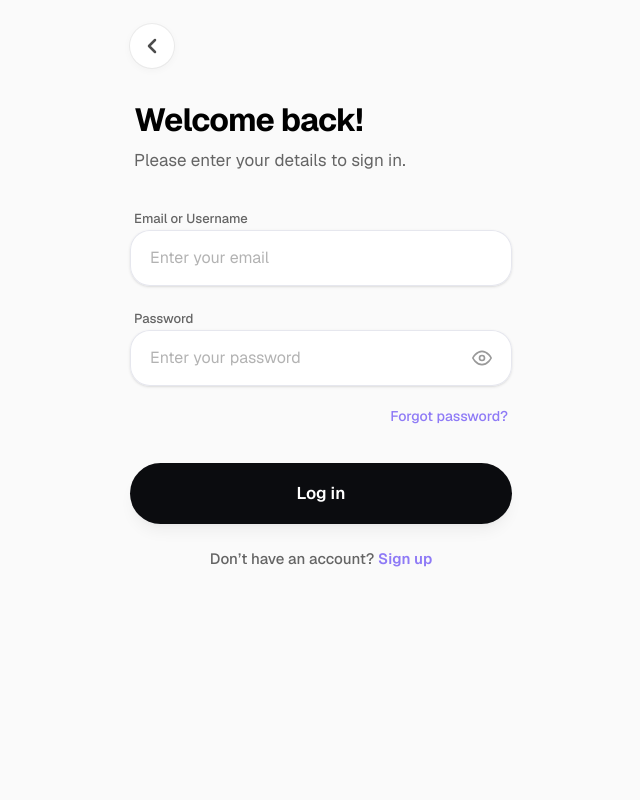
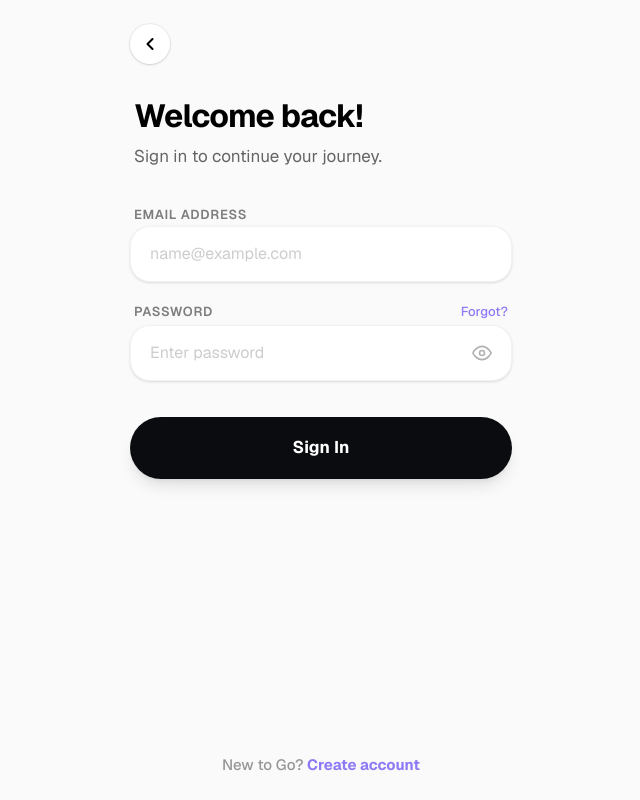
Before and after one commit to RadaHidos/GoApp, a Next.js app: page /auth/login in a window 1280 px wide. Shown: the whole page, without its empty margins (319-959 px from the left). Built offline with nearby package versions, Linux system fonts and the light colour scheme.

Commit message:
LOGIN DESIGN - small design changes on login page

```diff
--- a/app/auth/login/page.tsx
+++ b/app/auth/login/page.tsx
@@ -2,7 +2,7 @@
 
 import { useState } from "react";
 import { useRouter } from "next/navigation";
-import { motion } from "framer-motion";
+import { motion, AnimatePresence } from "framer-motion";
 
 const easeOut = [0.22, 1, 0.36, 1] as const;
 
@@ -13,6 +13,7 @@ export default function LoginPage() {
   const [showPassword, setShowPassword] = useState(false);
   const [error, setError] = useState("");
   const [isLoading, setIsLoading] = useState(false);
+  const [isSuccess, setIsSuccess] = useState(false);
 
   const handleBack = () => {
     router.back();
@@ -29,41 +30,38 @@ export default function LoginPage() {
 
     setIsLoading(true);
 
-    // Mock network delay (optional, feels more real)
-    await new Promise((resolve) => setTimeout(resolve, 800));
+    // Mock network delay
+    await new Promise((resolve) => setTimeout(resolve, 1200));
 
     setIsLoading(false);
-    router.push("/home"); // Mock success route
+    setIsSuccess(true);
+
+    // Feedback: Let user see success before redirecting
+    setTimeout(() => {
+      router.push("/home");
+    }, 800);
   };
 
   return (
     <main className="min-h-screen w-full bg-[#FAFAFA] text-[#1D1D1F]">
       <div className="mx-auto flex min-h-screen w-full max-w-[430px] flex-col px-6 py-6 font-sans">
-        {/* Back Button */}
-        <motion.button
+        {/* Navigation - Consistency with Quiz pages */}
+        <motion.div
           initial={{ opacity: 0, x: -10 }}
           animate={{ opacity: 1, x: 0 }}
           transition={{ duration: 0.4, ease: easeOut }}
+          className="mb-8"
+        >
+          <button
             onClick={handleBack}
-          className="group mb-8 flex h-11 w-11 items-center justify-center rounded-full bg-white shadow-[0_2px_8px_rgba(0,0,0,0.04)] ring-1 ring-black/5 transition-all active:scale-95"
+            className="flex h-10 w-10 items-center justify-center rounded-full bg-white text-black shadow-sm ring-1 ring-black/5 transition-transform active:scale-95"
             aria-label="Go back"
           >
-          <svg
-            width="24"
-            height="24"
-            viewBox="0 0 24 24"
-            fill="none"
-            stroke="currentColor"
-            strokeWidth="2.5"
-            strokeLinecap="round"
-            strokeLinejoin="round"
-            className="text-black/70 transition-colors group-hover:text-black"
-          >
-            <path d="M15 18L9 12L15 6" />
-          </svg>
-        </motion.button>
+            <ArrowLeftIcon />
+          </button>
+        </motion.div>
 
-        {/* Header */}
+        {/* Header - Hierarchy & Visual Weight */}
         <motion.div
           initial={{ opacity: 0, y: 10 }}
           animate={{ opacity: 1, y: 0 }}
@@ -74,137 +72,128 @@ export default function LoginPage() {
             Welcome back!
           </h1>
           <p className="text-[17px] text-black/60">
-            Please enter your details to sign in.
+            Sign in to continue your journey.
           </p>
         </motion.div>
 
-        {/* Form */}
+        {/* Form - Error Prevention & Recovery */}
         <form onSubmit={handleSubmit} className="flex flex-col gap-5">
-          {/* Email Input */}
           <motion.div
             initial={{ opacity: 0, y: 10 }}
             animate={{ opacity: 1, y: 0 }}
             transition={{ duration: 0.5, delay: 0.2, ease: easeOut }}
             className="space-y-1"
           >
-            <label
-              htmlFor="email"
-              className="ml-1 text-[13px] font-medium text-black/60"
-            >
-              Email or Username
+            <label htmlFor="email" className="ml-1 text-[13px] font-semibold text-black/50 uppercase tracking-wider">
+              Email Address
             </label>
             <input
               id="email"
-              type="text" // 'text' allows username or email
+              type="email"
+              required
               value={email}
               onChange={(e) => setEmail(e.target.value)}
-              className="w-full rounded-[20px] border-0 bg-white px-5 py-4 text-[16px] text-black shadow-sm ring-1 ring-inset ring-[#E6E7EE] transition-all placeholder:text-black/30 focus:ring-2 focus:ring-[#8E7AF6] focus:outline-none"
-              placeholder="Enter your email"
+              className="w-full rounded-[20px] border-0 bg-white px-5 py-4 text-[16px] text-black shadow-sm ring-1 ring-inset ring-black/5 transition-all placeholder:text-black/20 focus:ring-2 focus:ring-[#8E7AF6] focus:outline-none"
+              placeholder="name@example.com"
             />
           </motion.div>
 
-          {/* Password Input */}
           <motion.div
             initial={{ opacity: 0, y: 10 }}
             animate={{ opacity: 1, y: 0 }}
             transition={{ duration: 0.5, delay: 0.3, ease: easeOut }}
             className="space-y-1"
           >
-            <label
-              htmlFor="password"
-              className="ml-1 text-[13px] font-medium text-black/60"
-            >
+            <div className="flex justify-between items-center px-1">
+              <label htmlFor="password" className="text-[13px] font-semibold text-black/50 uppercase tracking-wider">
                 Password
               </label>
+              <button
+                type="button"
+                onClick={() => router.push("/auth/forgot")}
+                className="text-[13px] font-medium text-[#8E7AF6] hover:opacity-80"
+              >
+                Forgot?
+              </button>
+            </div>
             <div className="relative">
               <input
                 id="password"
                 type={showPassword ? "text" : "password"}
                 value={password}
                 onChange={(e) => setPassword(e.target.value)}
-                className="w-full rounded-[20px] border-0 bg-white px-5 py-4 pr-12 text-[16px] text-black shadow-sm ring-1 ring-inset ring-[#E6E7EE] transition-all placeholder:text-black/30 focus:ring-2 focus:ring-[#8E7AF6] focus:outline-none"
-                placeholder="Enter your password"
+                className="w-full rounded-[20px] border-0 bg-white px-5 py-4 pr-12 text-[16px] text-black shadow-sm ring-1 ring-inset ring-black/5 transition-all placeholder:text-black/20 focus:ring-2 focus:ring-[#8E7AF6] focus:outline-none"
+                placeholder="Enter password"
               />
               <button
                 type="button"
                 onClick={() => setShowPassword(!showPassword)}
-                className="absolute right-4 top-1/2 -translate-y-1/2 p-1 text-black/40 transition-colors hover:text-black/70"
+                className="absolute right-4 top-1/2 -translate-y-1/2 p-1 text-black/30 transition-colors hover:text-black/70"
                 aria-label={showPassword ? "Hide password" : "Show password"}
               >
-                {showPassword ? (
-                  <EyeOffIcon className="h-5 w-5" />
-                ) : (
-                  <EyeIcon className="h-5 w-5" />
-                )}
+                {showPassword ? <EyeOffIcon /> : <EyeIcon />}
               </button>
             </div>
           </motion.div>
 
-          {/* Forgot Password Link */}
-          <motion.div
-            initial={{ opacity: 0 }}
-            animate={{ opacity: 1 }}
-            transition={{ duration: 0.5, delay: 0.4 }}
-            className="flex justify-end px-1"
-          >
-            <button
-              type="button"
-              onClick={() => router.push("/auth/forgot")}
-              className="text-[14px] font-medium text-[#8E7AF6] transition-opacity hover:opacity-80"
-            >
-              Forgot password?
-            </button>
-          </motion.div>
-
-          {/* Error Message */}
+          <AnimatePresence>
             {error && (
               <motion.p
-              initial={{ opacity: 0, height: 0 }}
-              animate={{ opacity: 1, height: "auto" }}
-              className="text-center text-[14px] font-medium text-red-500"
+                initial={{ opacity: 0, y: -10 }}
+                animate={{ opacity: 1, y: 0 }}
+                exit={{ opacity: 0 }}
+                className="text-center text-[14px] font-medium text-red-500 bg-red-50 py-2 rounded-lg"
               >
                 {error}
               </motion.p>
             )}
+          </AnimatePresence>
 
-          {/* Submit Button */}
+          {/* Submit - Feedback & Visibility of System Status */}
           <motion.button
             type="submit"
-            disabled={isLoading}
+            disabled={isLoading || isSuccess}
             initial={{ opacity: 0, y: 10 }}
             animate={{ opacity: 1, y: 0 }}
             transition={{ duration: 0.5, delay: 0.5, ease: easeOut }}
             whileHover={{ scale: 1.01 }}
             whileTap={{ scale: 0.98 }}
-            className={`mt-4 w-full rounded-full bg-[#0B0C0F] py-[18px] text-[17px] font-semibold text-white shadow-lg shadow-black/5 transition-all
-              ${isLoading ? "cursor-not-allowed opacity-80" : "hover:bg-black/90"}
+            className={`mt-4 w-full rounded-full py-[18px] text-[17px] font-bold text-white shadow-lg transition-all duration-300
+              ${isSuccess ? "bg-green-500 shadow-green-200" : "bg-[#0B0C0F] shadow-black/10 hover:bg-black"}
+              ${isLoading ? "opacity-90 cursor-wait" : ""}
             `}
           >
             {isLoading ? (
               <span className="flex items-center justify-center gap-2">
                 <Spinner className="h-5 w-5 animate-spin" />
-                Logging in...
+                Signing in...
+              </span>
+            ) : isSuccess ? (
+              <span className="flex items-center justify-center gap-2">
+                <CheckIcon className="h-5 w-5" />
+                Success
               </span>
             ) : (
-              "Log in"
+              "Sign In"
             )}
           </motion.button>
         </form>
 
-        {/* Footer Link */}
+        <div className="flex-1" />
+
         <motion.div
           initial={{ opacity: 0 }}
           animate={{ opacity: 1 }}
           transition={{ duration: 0.5, delay: 0.6 }}
-          className="mt-6 text-center text-[15px] font-medium text-black/60"
+          className="mt-6 text-center text-[15px] font-medium text-black/40"
         >
-          Don’t have an account?{" "}
+          New to Go?{" "}
           <button
             type="button"
             onClick={() => router.push("/auth")}
-            className="font-semibold text-[#8E7AF6] transition-opacity hover:opacity-80"
+            className="font-bold text-[#8E7AF6] hover:underline underline-offset-4"
           >
-            Sign up
+            Create account
           </button>
         </motion.div>
       </div>
@@ -213,35 +202,25 @@ export default function LoginPage() {
 }
 
 // --- Icons ---
-
-function EyeIcon({ className }: { className?: string }) {
+function ArrowLeftIcon() {
   return (
-    <svg
-      className={className}
-      viewBox="0 0 24 24"
-      fill="none"
-      stroke="currentColor"
-      strokeWidth="2"
-      strokeLinecap="round"
-      strokeLinejoin="round"
-    >
-      <path d="M1 12s4-8 11-8 11 8 11 8-4 8-11 8-11-8-11-8z" />
-      <circle cx="12" cy="12" r="3" />
+    <svg width="20" height="20" viewBox="0 0 24 24" fill="none" stroke="currentColor" strokeWidth="2.5" strokeLinecap="round" strokeLinejoin="round">
+      <path d="M15 18L9 12L15 6" />
     </svg>
   );
 }
 
-function EyeOffIcon({ className }: { className?: string }) {
+function EyeIcon() {
   return (
-    <svg
-      className={className}
-      viewBox="0 0 24 24"
-      fill="none"
-      stroke="currentColor"
-      strokeWidth="2"
-      strokeLinecap="round"
-      strokeLinejoin="round"
-    >
+    <svg className="h-5 w-5" viewBox="0 0 24 24" fill="none" stroke="currentColor" strokeWidth="2" strokeLinecap="round" strokeLinejoin="round">
+      <path d="M1 12s4-8 11-8 11 8 11 8-4 8-11 8-11-8-11-8z" /><circle cx="12" cy="12" r="3" />
+    </svg>
+  );
+}
+
+function EyeOffIcon() {
+  return (
+    <svg className="h-5 w-5" viewBox="0 0 24 24" fill="none" stroke="currentColor" strokeWidth="2" strokeLinecap="round" strokeLinejoin="round">
       <path d="M17.94 17.94A10.07 10.07 0 0 1 12 20c-7 0-11-8-11-8a18.45 18.45 0 0 1 5.06-5.94M9.9 4.24A9.12 9.12 0 0 1 12 4c7 0 11 8 11 8a18.5 18.5 0 0 1-2.16 3.19m-6.72-1.07-2.3 2.3" />
       <line x1="1" y1="1" x2="23" y2="23" />
     </svg>
@@ -250,25 +229,17 @@ function EyeOffIcon({ className }: { className?: string }) {
 
 function Spinner({ className }: { className?: string }) {
   return (
-    <svg
-      className={className}
-      viewBox="0 0 24 24"
-      fill="none"
-      stroke="currentColor"
-    >
-      <circle
-        className="opacity-25"
-        cx="12"
-        cy="12"
-        r="10"
-        stroke="currentColor"
-        strokeWidth="4"
-      />
-      <path
-        className="opacity-75"
-        fill="currentColor"
-        d="M4 12a8 8 0 018-8V0C5.373 0 0 5.373 0 12h4zm2 5.291A7.962 7.962 0 014 12H0c0 3.042 1.135 5.824 3 7.938l3-2.647z"
-      />
+    <svg className={className} viewBox="0 0 24 24" fill="none">
+      <circle className="opacity-25" cx="12" cy="12" r="10" stroke="currentColor" strokeWidth="4" />
+      <path className="opacity-75" fill="currentColor" d="M4 12a8 8 0 018-8V0C5.373 0 0 5.373 0 12h4zm2 5.291A7.962 7.962 0 014 12H0c0 3.042 1.135 5.824 3 7.938l3-2.647z" />
     </svg>
   );
 }
+
+function CheckIcon({ className }: { className?: string }) {
+  return (
+    <svg className={className} viewBox="0 0 24 24" fill="none" stroke="currentColor" strokeWidth="3" strokeLinecap="round" strokeLinejoin="round">
+      <polyline points="20 6 9 17 4 12" />
+    </svg>
+  );
+}
```
Lines whose indentation alone changed are shown as unchanged.
